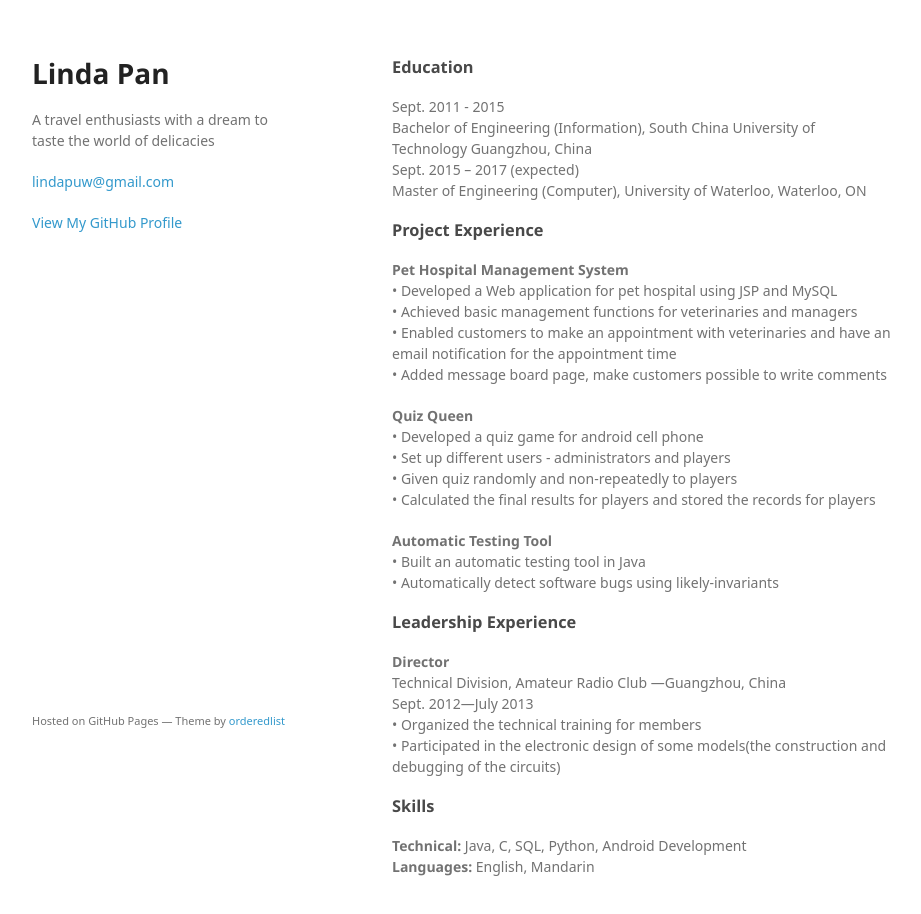
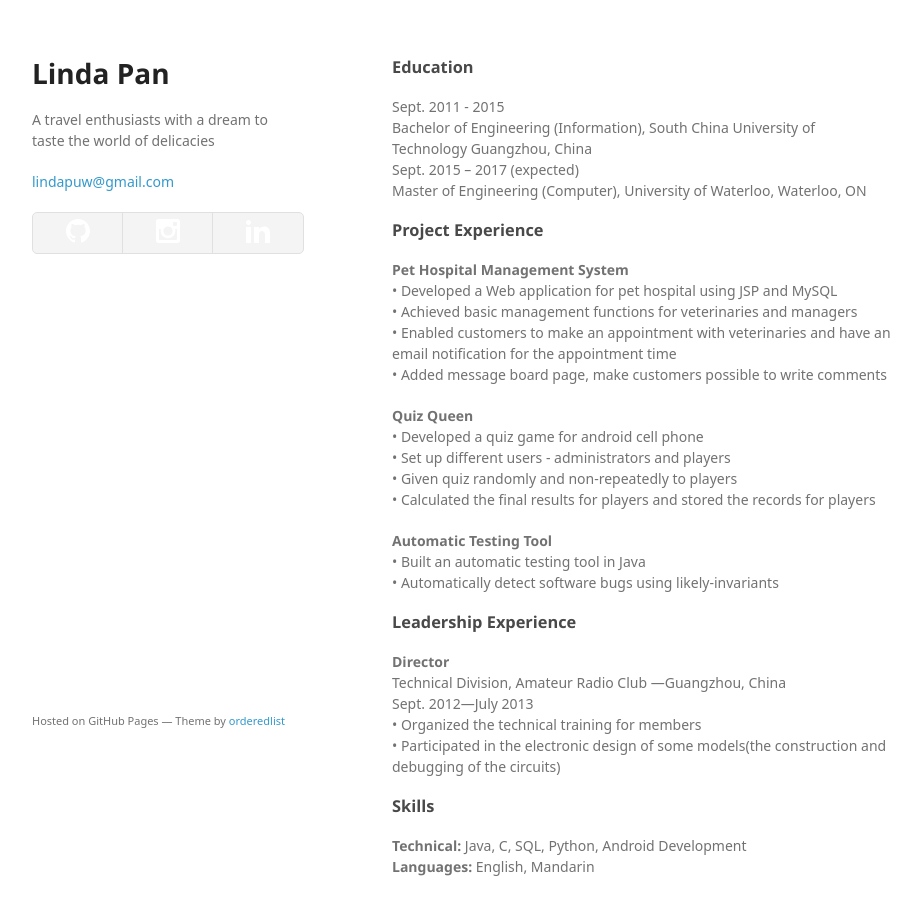
Before and after one commit to hypan/hypan.github.io, a plain HTML site: page index.html in a window 1280 px wide. Shown: the whole page, without its empty margins (178-1099 px from the left). Drawn offline with Linux system fonts and the light colour scheme; a web font is replaced by a local one.

Commit message:
add contact

```diff
--- a/index.html
+++ b/index.html
@@ -20,7 +20,13 @@
         <p><a href="&#109;&#97;&#105;&#108;&#116;&#111;&#58;%6c%69%6e%64%61%70%75%77@%67%6d%61%69%6c.%63%6f%6d">lindapuw@gmail.com</a></p>
 
 
-        <p class="view"><a href="https://github.com/hypan">View My GitHub Profile</a></p>
+          <div class="clearfix"></div>
+            <ul class="section-contact" id="intro-contact">
+                <li><a href="https://github.com/hypan" target="_blank"><img src="img/github.svg"></a></li>
+                <li><a href="https://www.instagram.com/hypannn" target="_blank"><img src="img/insta.svg"></a></li>
+                <li><a href="https://www.linkedin.com/in/hypan" target="_blank"><img src="img/linkedin.svg"></a></li>
+            </ul>
+            <div class="clearfix"></div>
 
       </header>
       <section>
```
Also changed, not shown: img/github.svg (added), img/insta.svg (added), img/linkedin.svg (added).
